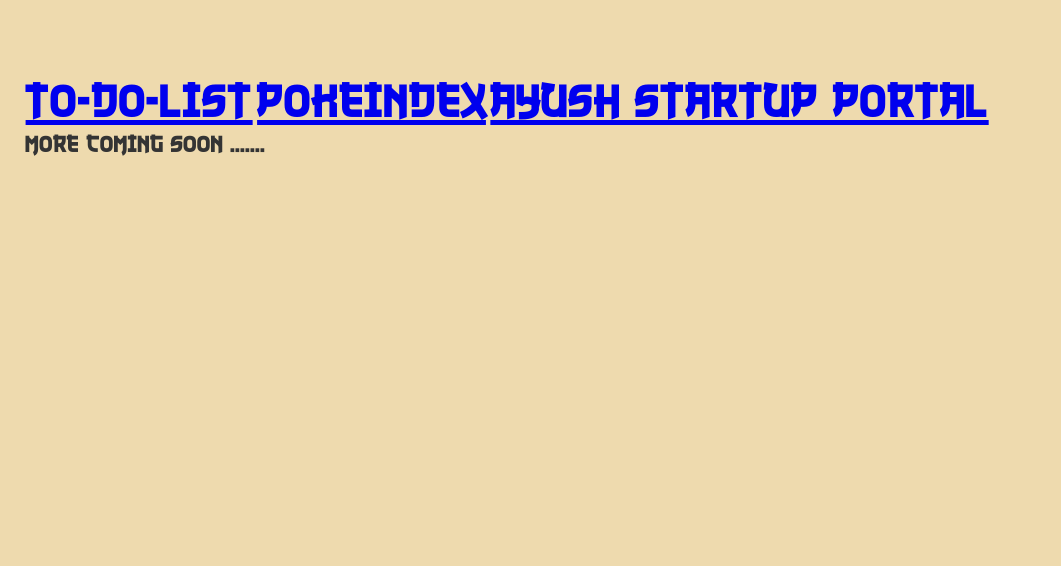
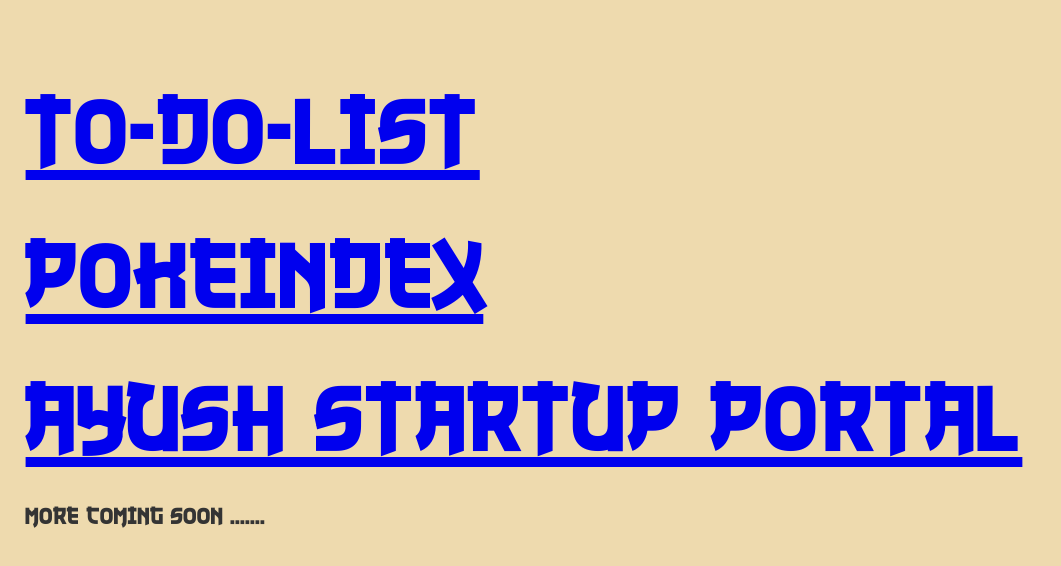
Before and after one commit to Va1bhavMalk0t1/College-Portfolio, a plain HTML site: page index.html in a window 1280 px wide. Shown: the part 1774-2340 px from the top of the page, without its empty margins (0-1061 px from the left). Drawn offline with Linux system fonts and the light colour scheme.

Commit message:
styling changes

```diff
--- a/style.css
+++ b/style.css
@@ -154,11 +154,14 @@
 
 #content1 {
     margin : 10vh 0 0 2vw  ;
+    display : flex ;
+    flex-direction: column ;
+    gap : 2vw ;
 }
 
-#content1 a {
-    font-weight : 300 ;
-    font-size : 4vw ;
+#content1 a{
+    font-weight : 500 ;
+    font-size : 8vw ;
 }
 
 #content1 h2 {
```
